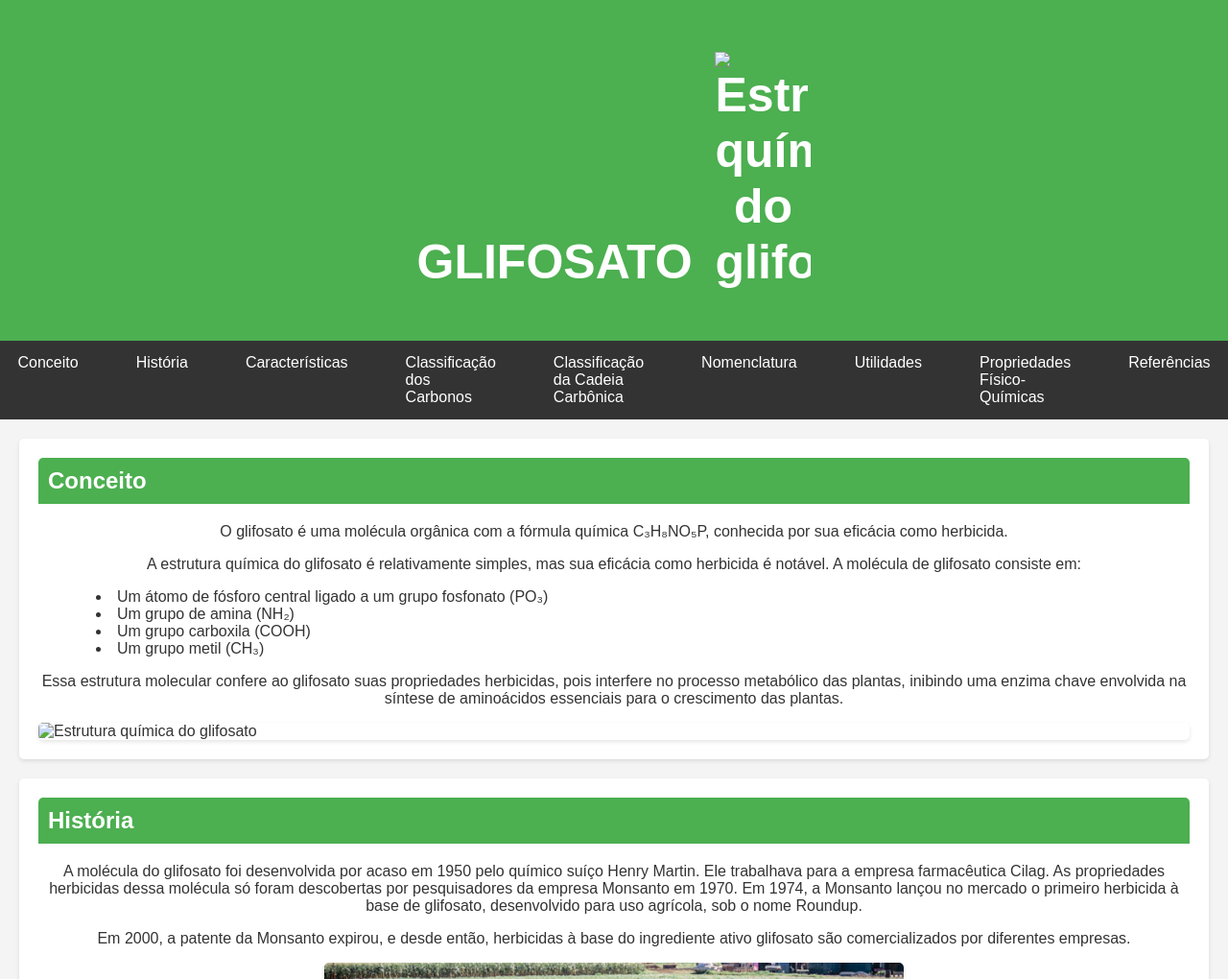
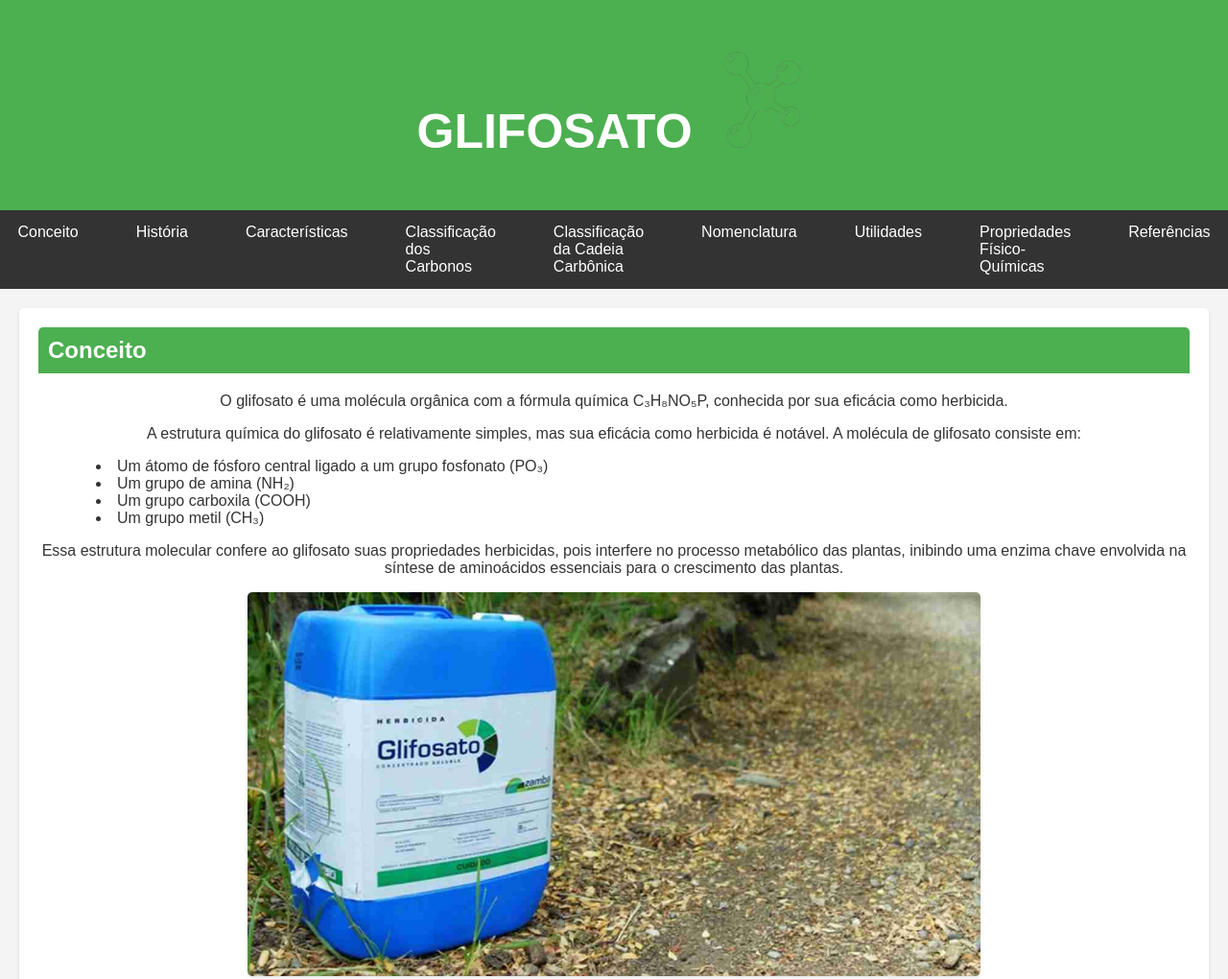
Before and after one commit to TiagoMberti/html_CTI, a plain HTML site: page index.html in a window 1280 px wide. Shown: the top 1020 px of the page at 96% size. Drawn offline with Linux system fonts and the light colour scheme; files whose address does not match are found by name.

Commit message:
Update index.html

```diff
--- a/index.html
+++ b/index.html
@@ -11,7 +11,7 @@
     <header>
         <h1>
             GLIFOSATO
-            <img src="img/molecula v2.png" alt="Estrutura química do glifosato" class="header-image">
+            <img src="molecula v2.png" alt="Estrutura química do glifosato" class="header-image">
         </h1>
     </header>
 
@@ -42,7 +42,7 @@
                 <li>Um grupo metil (CH₃)</li>
             </ul>
             <p>Essa estrutura molecular confere ao glifosato suas propriedades herbicidas, pois interfere no processo metabólico das plantas, inibindo uma enzima chave envolvida na síntese de aminoácidos essenciais para o crescimento das plantas.</p>
-            <img src="img/glifosato-camex-reproducao.jpg" alt="Estrutura química do glifosato">
+            <img src="glifosato-camex-reproducao.jpg" alt="Estrutura química do glifosato">
         </section>
 
         <section id="historia">
```
